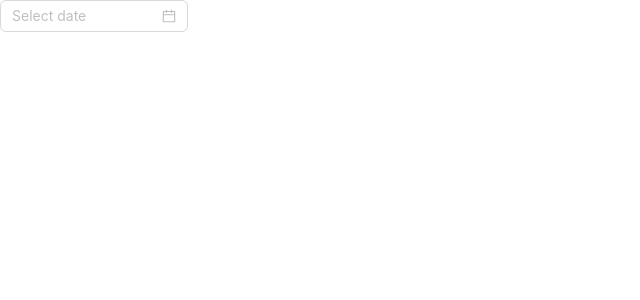
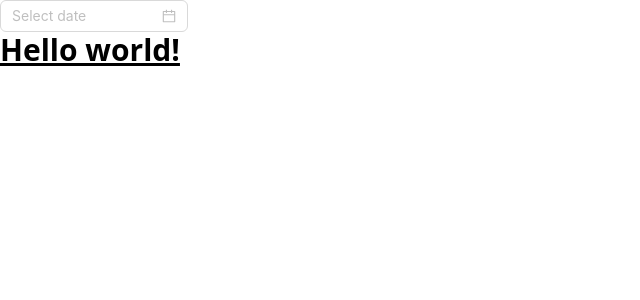
Before and after one commit to hsariaslan/pos-application, a React (Create React App) app in the folder client/: page / in a window 1280 px wide. Shown: the top 300 px of the page, without its empty margins (0-640 px from the left). Built offline with nearby package versions, Linux system fonts and the light colour scheme.

Commit message:
Install TailwindCSS

```diff
--- a/client/package.json
+++ b/client/package.json
@@ -35,5 +35,8 @@
       "last 1 firefox version",
       "last 1 safari version"
     ]
+  },
+  "devDependencies": {
+    "tailwindcss": "^3.3.5"
   }
 }
--- a/client/src/App.js
+++ b/client/src/App.js
@@ -1,7 +1,12 @@
 import { DatePicker } from 'antd';
 
 const App = () => {
-  return <DatePicker />;
+  return <div>
+    <DatePicker />
+    <h1 className="text-3xl font-bold underline">
+      Hello world!
+    </h1>
+  </div>;
 };
 
 export default App;
--- a/client/src/index.css
+++ b/client/src/index.css
@@ -1,13 +1,7 @@
+@tailwind base;
+@tailwind components;
+@tailwind utilities;
+
 body {
   margin: 0;
-  font-family: -apple-system, BlinkMacSystemFont, 'Segoe UI', 'Roboto', 'Oxygen',
-    'Ubuntu', 'Cantarell', 'Fira Sans', 'Droid Sans', 'Helvetica Neue',
-    sans-serif;
-  -webkit-font-smoothing: antialiased;
-  -moz-osx-font-smoothing: grayscale;
 }
-
-code {
-  font-family: source-code-pro, Menlo, Monaco, Consolas, 'Courier New',
-    monospace;
-}
--- /dev/null
+++ b/client/tailwind.config.js
@@ -0,0 +1,10 @@
+/** @type {import('tailwindcss').Config} */
+module.exports = {
+  content: [
+    "./src/**/*.{js,jsx,ts,tsx}",
+  ],
+  theme: {
+    extend: {},
+  },
+  plugins: [],
+}
```
Also changed, not shown: 1 other file (tests, documents, lock files or other folders).
